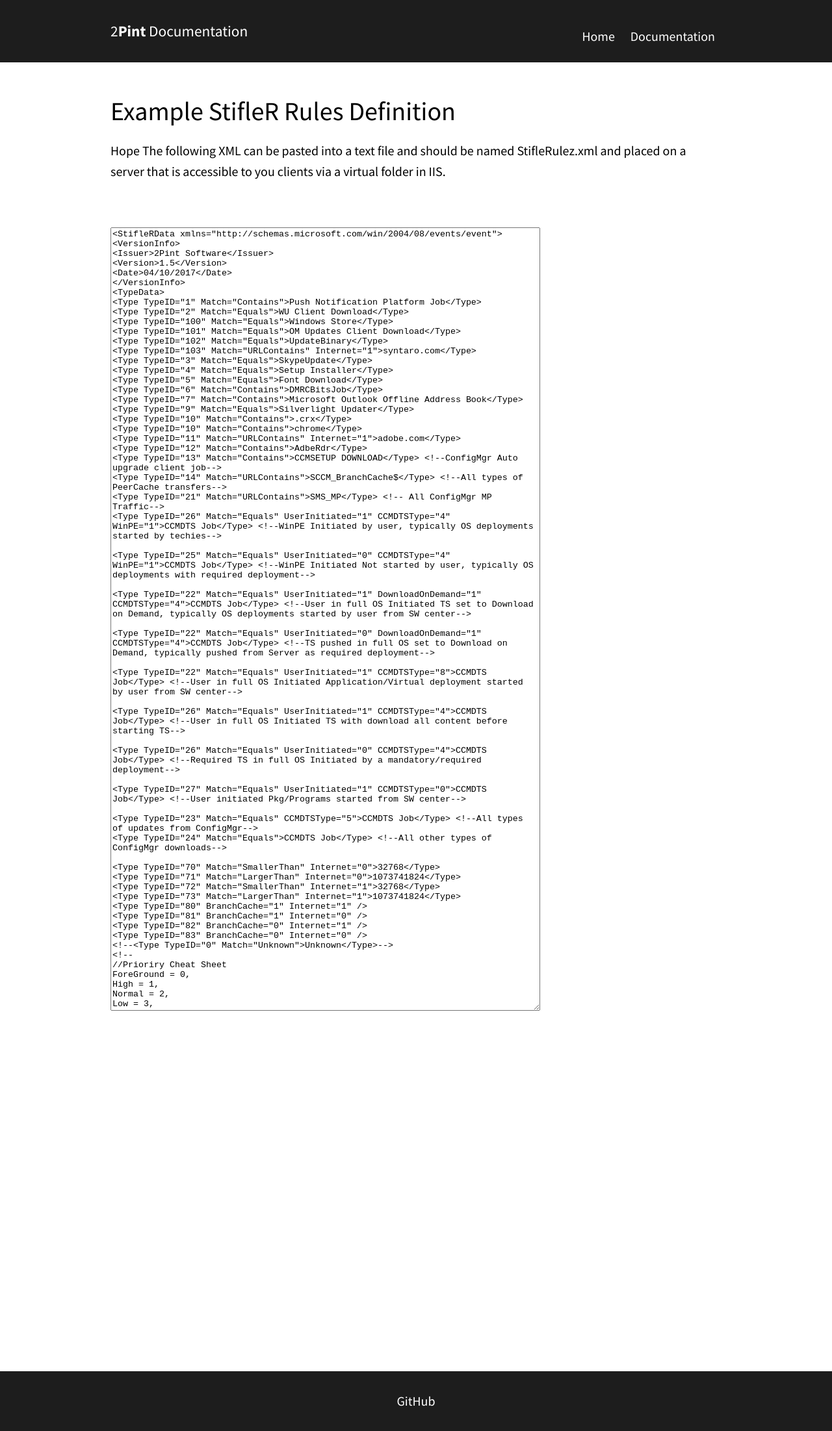
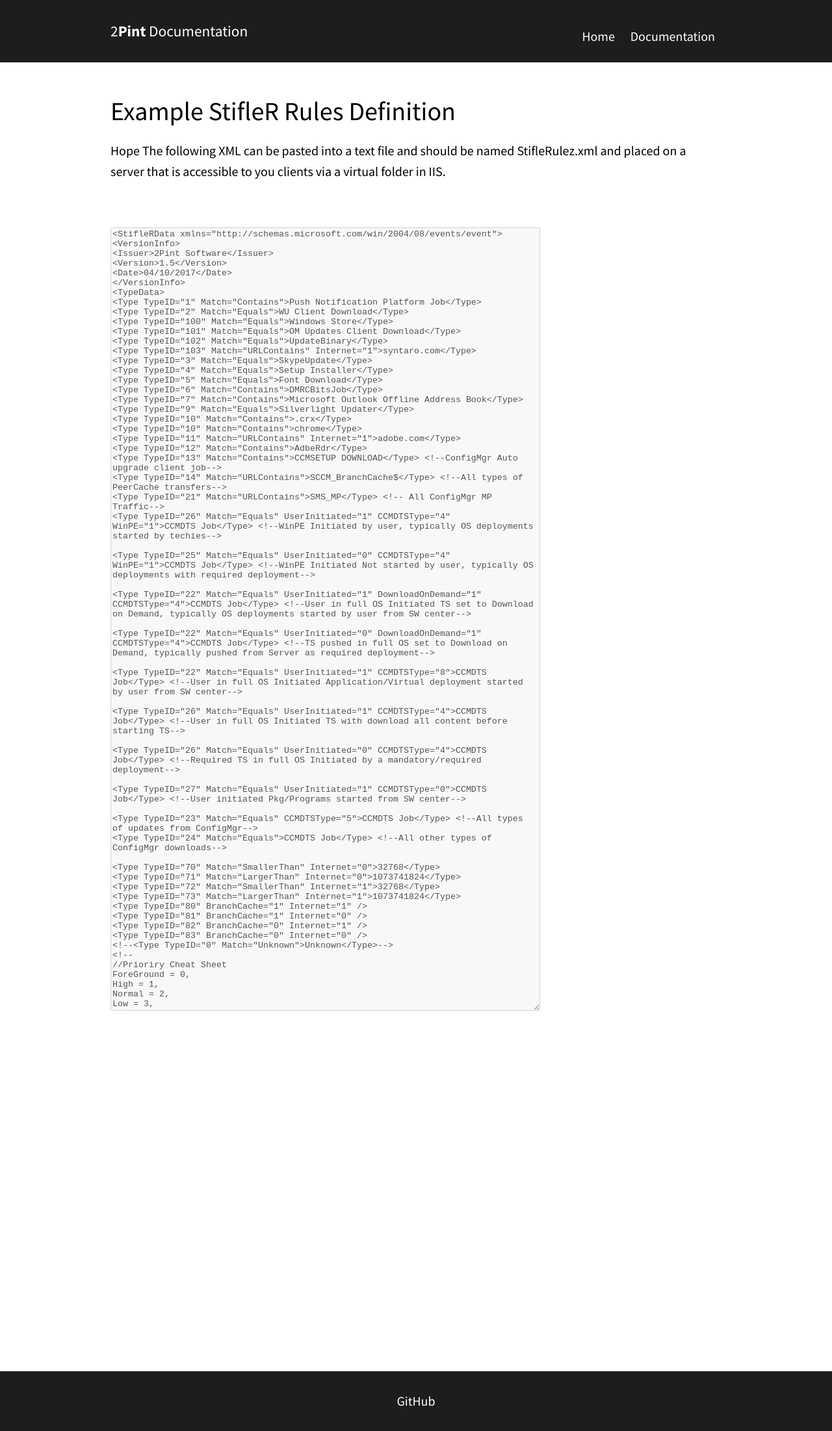
Before and after one commit to RoseSmithTest/2PintTest.github.io, a Jekyll site: the page built from docs/ExampleStifleRRulesDefinition.html, in a window 1280 px wide. Shown: the whole page at 65% size. Built offline with Jekyll 4.4.1, drawn with Linux system fonts in a browser that asks for light colours.

Commit message:
Update ExampleStifleRRulesDefinition.html

```diff
--- a/docs/ExampleStifleRRulesDefinition.html
+++ b/docs/ExampleStifleRRulesDefinition.html
@@ -11,7 +11,7 @@ navigation_weight: 1
     <h1>Example StifleR Rules Definition</h1>
 		<p>Hope The following XML can be pasted into a text file and should be named StifleRulez.xml and placed on a server that is accessible to you clients via a virtual folder in IIS.</p><br><br>
 
-<textarea rows="80" cols="80">
+<textarea disabled="true" rows="80" cols="80">
 <StifleRData xmlns="http://schemas.microsoft.com/win/2004/08/events/event">
 <VersionInfo>
 <Issuer>2Pint Software</Issuer>
```
